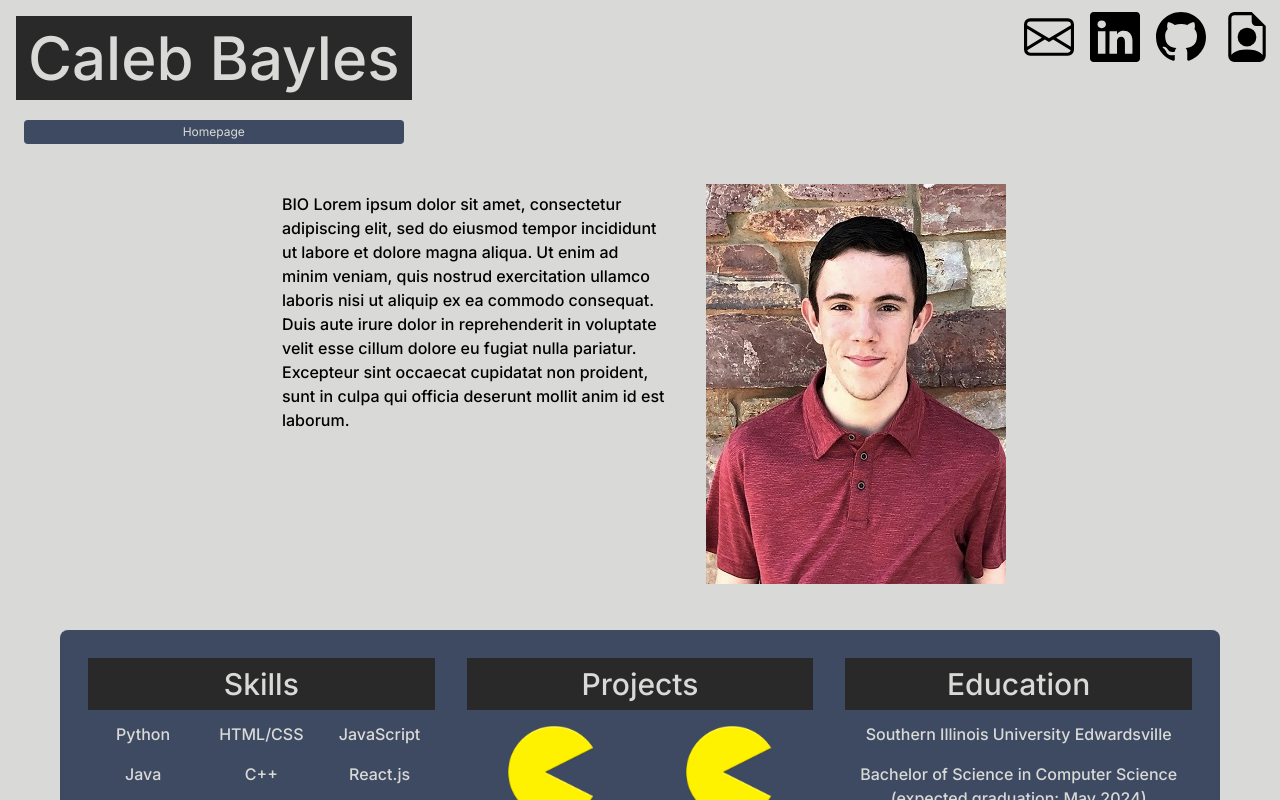
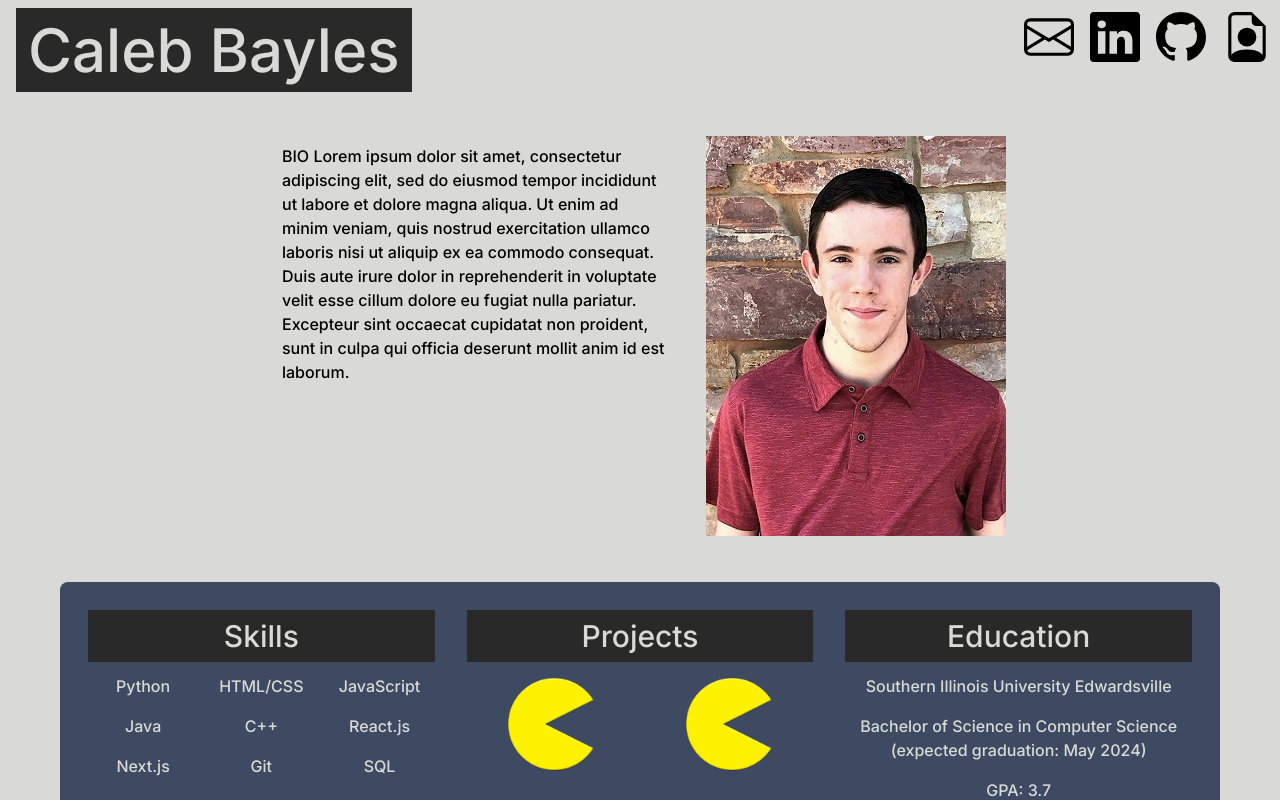
Before and after one commit to cbayles1/portfolio, a Next.js app: page / in a window 1280 px wide. Shown: the top 800 px of the page. Built offline with nearby package versions, Linux system fonts and the light colour scheme.

Commit message:
removed title button tooltip

```diff
--- a/app/layout.js
+++ b/app/layout.js
@@ -19,12 +19,11 @@ export default function RootLayout({ children }) {
         <div id='nav' className='grid grid-cols-2 sticky top-0 bg-transparent'>
 
           <span id='titlewrapper' className='group w-fit'>
-            <button className='m-4 bg-nero p-3 text-oat text-6xl font-medium w-fit'>
+            <button className='mx-4 my-2 bg-nero p-3 text-oat text-6xl font-medium w-fit'>
               <Link href='/'>
                 <h1>Caleb Bayles</h1>
               </Link>
             </button>
-            <span id="tag" className='invisible text-xs mx-6 my-1 p-1 grid place-items-center rounded bg-alpine text-oat group-hover:visible'>Homepage</span>
           </span>
 
           <span id="contact" className='flex justify-end m-0 pt-3 pb-0'>
```
